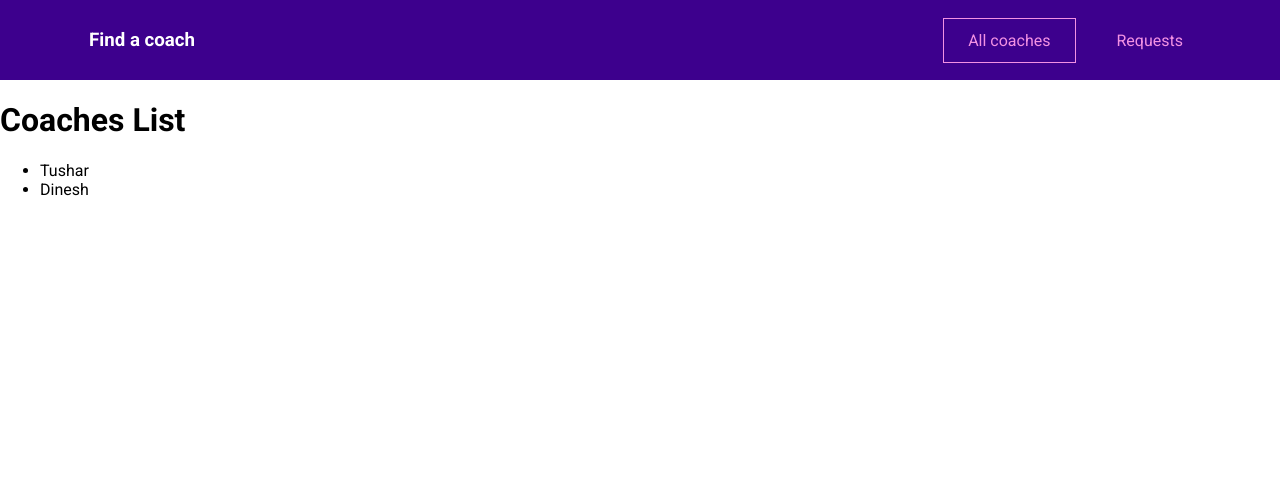
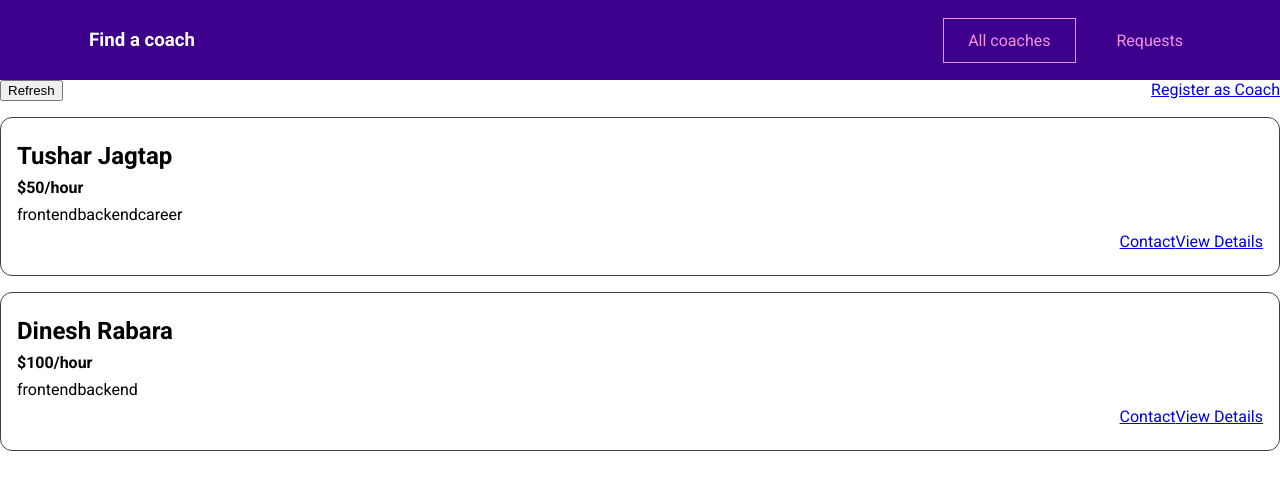
Before and after one commit to jagtap0920/vue-course-complete-guide, a Vue app: page /coaches in a window 1280 px wide. Shown: the top 490 px of the page. Built offline with nearby package versions, Linux system fonts and the light colour scheme.

Commit message:
[TASK] Added coaches list card with details & contact form

```diff
--- /dev/null
+++ b/src/components/coaches/CoachItem.vue
@@ -0,0 +1,82 @@
+<template>
+  <li>
+    <h3>{{ fullName }}</h3>
+    <h4>${{ rate }}/hour</h4>
+    <div>
+      <span v-for="area in areas" :key="area">{{ area }}</span>
+    </div>
+    <div class="actions">
+      <router-link :to="coachesContactLink">Contact</router-link>
+      <router-link :to="coachesDetailsLink">View Details</router-link>
+    </div>
+  </li>
+</template>
+
+<script>
+export default {
+  props: {
+    id: {
+      type: String,
+      required: true,
+    },
+    firstName: {
+      type: String,
+      required: true,
+    },
+    lastName: {
+      type: String,
+      required: true,
+    },
+    description: {
+      type: String,
+      required: true,
+    },
+    rate: {
+      type: Number,
+      required: true,
+    },
+    areas: {
+      type: Array,
+      required: false,
+    },
+  },
+  computed: {
+    fullName() {
+      return `${this.firstName} ${this.lastName}`;
+    },
+    coachesContactLink() {
+      return `${this.$route.path}/${this.id}/contact`;
+    },
+    coachesDetailsLink() {
+      return `${this.$route.path}/${this.id}`;
+    },
+  },
+};
+</script>
+
+<style scoped>
+li {
+  margin: 1rem 0;
+  border: 1px solid #424242;
+  border-radius: 12px;
+  padding: 1rem;
+}
+
+h3 {
+  font-size: 1.5rem;
+}
+
+h3,
+h4 {
+  margin: 0.5rem 0;
+}
+
+div {
+  margin: 0.5rem 0;
+}
+
+.actions {
+  display: flex;
+  justify-content: flex-end;
+}
+</style>
--- a/src/pages/coaches/CoachesList.vue
+++ b/src/pages/coaches/CoachesList.vue
@@ -1,15 +1,30 @@
 <template>
-  <h1>Coaches List</h1>
+  <div class="controls">
+    <button>Refresh</button>
+    <router-link to="/register">Register as Coach</router-link>
+  </div>
   <ul v-if="hasCoaches">
-    <li v-for="coach in filteredCoaches" :key="coach.id">
-      {{ coach.firstName }}
-    </li>
+    <coach-item
+      v-for="coach in filteredCoaches"
+      :key="coach.id"
+      :id="coach.id"
+      :firstName="coach.firstName"
+      :lastName="coach.lastName"
+      :areas="coach.areas"
+      :description="coach.description"
+      :rate="coach.hourlyRate"
+    >
+    </coach-item>
   </ul>
   <h3 v-else>No coaches found</h3>
 </template>
 
 <script>
+import CoachItem from '../../components/coaches/CoachItem.vue';
 export default {
+  components: {
+    CoachItem,
+  },
   computed: {
     filteredCoaches() {
       return this.$store.getters['coaches/coaches'];
@@ -21,4 +36,15 @@
 };
 </script>
 
-<style></style>
+<style scoped>
+ul {
+  list-style: none;
+  margin: 0;
+  padding: 0;
+}
+
+.controls {
+  display: flex;
+  justify-content: space-between;
+}
+</style>
```
